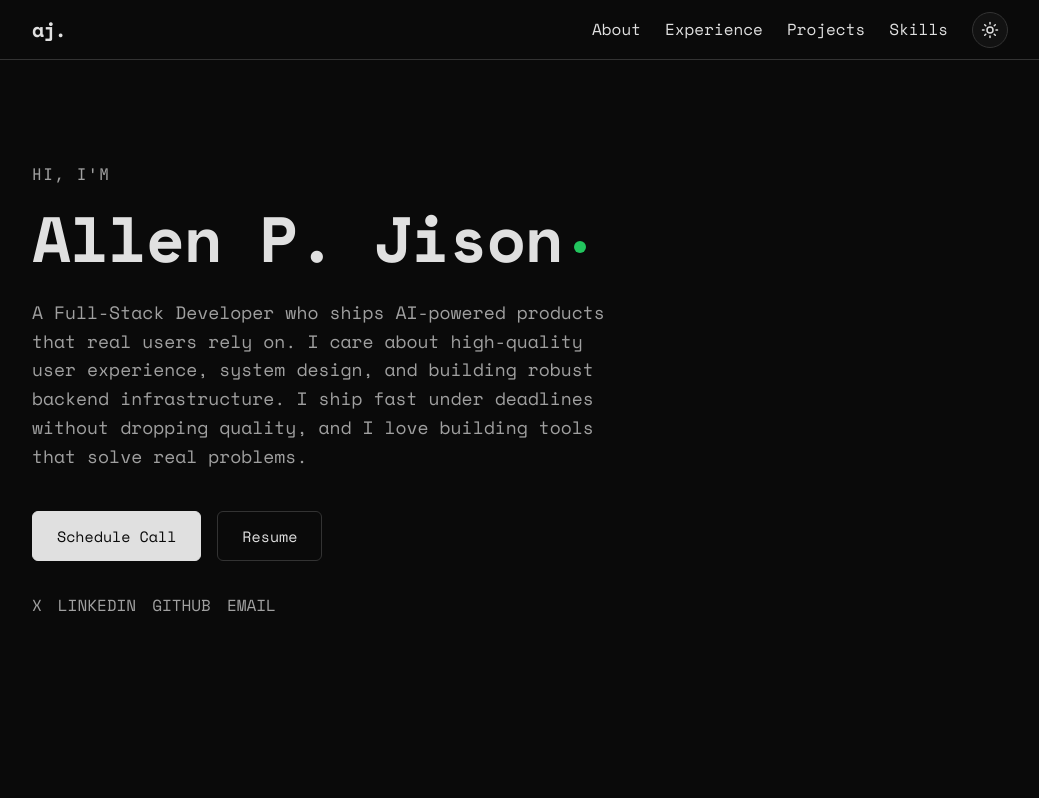
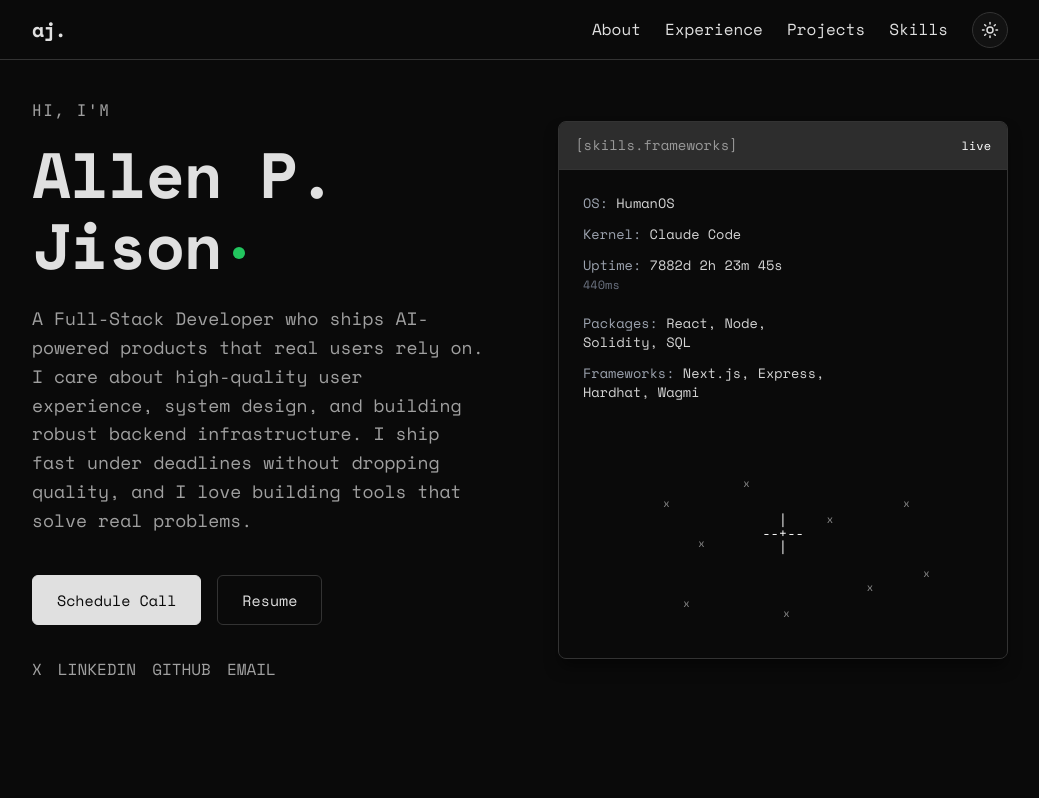
Before and after one commit to LyfSeeker/My-Portfolio, a React (Vite) app: page / in a window 1280 px wide. Shown: the top 798 px of the page, without its empty margins (120-1159 px from the left). Built offline with nearby package versions, Linux system fonts and the light colour scheme.

Commit message:
Add interactive SystemInfo terminal component

```diff
--- a/src/App.jsx
+++ b/src/App.jsx
@@ -4,7 +4,7 @@ import { Moon, Sun, ArrowUpRight } from 'lucide-react';
 import { FaGithub, FaLinkedin, FaInstagram } from 'react-icons/fa';
 import { FaXTwitter } from 'react-icons/fa6';
 import { SiGmail, SiBuymeacoffee } from 'react-icons/si';
-import { BootSequence, AsciiSphere, AsciiWave } from './components/TerminalFx';
+import { BootSequence, AsciiSphere, AsciiWave, SystemInfo } from './components/TerminalFx';
 import './App.css';
 
 function App() {
@@ -64,6 +64,9 @@ function App() {
                 <a href="https://github.com/LyfSeeker" target="_blank" rel="noopener noreferrer">GITHUB</a>
                 <a href="mailto:allenpjison@gmail.com">EMAIL</a>
               </div>
+            </div>
+            <div className="profile-img-container" style={{ width: '100%', maxWidth: '450px' }}>
+              <SystemInfo />
             </div>
           </div>
         </section>
--- a/src/components/TerminalFx.jsx
+++ b/src/components/TerminalFx.jsx
@@ -209,3 +209,141 @@ export const AsciiWave = () => {
     </div>
   );
 };
+
+// SYSTEM INFO / INTERACTIVE TERMINAL COMPONENT
+export const SystemInfo = () => {
+  const [uptime, setUptime] = useState(0);
+  const [mousePos, setMousePos] = useState({ x: 50, y: 50 });
+  const containerRef = useRef(null);
+
+  useEffect(() => {
+    // Start uptime at ~7882 days for the retro feel from the reference
+    setUptime(7882 * 24 * 3600 + 2 * 3600 + 23 * 60 + 40);
+    const timer = setInterval(() => setUptime(prev => prev + 1), 1000);
+    return () => clearInterval(timer);
+  }, []);
+
+  const handleMouseMove = (e) => {
+    if (!containerRef.current) return;
+    const rect = containerRef.current.getBoundingClientRect();
+    const x = ((e.clientX - rect.left) / rect.width) * 100;
+    const y = ((e.clientY - rect.top) / rect.height) * 100;
+    setMousePos({ x, y });
+  };
+
+  const formatUptime = (seconds) => {
+    const d = Math.floor(seconds / (3600*24));
+    const h = Math.floor(seconds % (3600*24) / 3600);
+    const m = Math.floor(seconds % 3600 / 60);
+    const s = Math.floor(seconds % 60);
+    return `${d}d ${h}h ${m}m ${s}s`;
+  };
+
+  // Generate some static stars/points for the constellation
+  const points = [
+    { x: 20, y: 30 }, { x: 40, y: 20 }, { x: 30, y: 50 },
+    { x: 60, y: 40 }, { x: 70, y: 70 }, { x: 25, y: 80 },
+    { x: 80, y: 30 }, { x: 50, y: 85 }, { x: 85, y: 65 }
+  ];
+
+  return (
+    <div className="terminal-card" style={{ height: '100%', display: 'flex', flexDirection: 'column' }}>
+      <div className="terminal-header" style={{ justifyContent: 'space-between' }}>
+        <div style={{ display: 'flex', alignItems: 'center', gap: '0.5rem' }}>
+          <span className="terminal-title" style={{ margin: 0 }}>[skills.frameworks]</span>
+        </div>
+        <span style={{color: '#fff', fontSize: '0.75rem'}}>live</span>
+      </div>
+
+      <div
+        ref={containerRef}
+        onMouseMove={handleMouseMove}
+        className="system-info-body"
+        style={{
+          padding: '1.5rem',
+          background: '#0a0a0a',
+          color: '#d4d4d4',
+          fontFamily: '"Space Mono", monospace',
+          fontSize: '0.85rem',
+          display: 'flex',
+          flexWrap: 'wrap-reverse',
+          gap: '2rem',
+          position: 'relative',
+          overflow: 'hidden',
+          flex: 1,
+          alignItems: 'center'
+        }}
+      >
+        {/* Interactive Constellation Area */}
+        <div style={{
+          flex: '1 1 200px',
+          position: 'relative',
+          height: '200px',
+          minWidth: '200px',
+          cursor: 'crosshair'
+        }}>
+          {/* Points that shift slightly away from mouse */}
+          {points.map((p, i) => {
+            const dx = p.x - mousePos.x;
+            const dy = p.y - mousePos.y;
+            const dist = Math.sqrt(dx*dx + dy*dy);
+            const moveX = dist < 30 ? (dx/dist) * 5 : 0;
+            const moveY = dist < 30 ? (dy/dist) * 5 : 0;
+
+            return (
+              <div key={i} style={{
+                position: 'absolute',
+                left: `${p.x}%`,
+                top: `${p.y}%`,
+                transform: `translate(${moveX}px, ${moveY}px)`,
+                color: '#888',
+                fontSize: '0.7rem',
+                transition: 'transform 0.2s ease-out'
+              }}>
+                x
+              </div>
+            );
+          })}
+
+          {/* Mouse tracking crosshair */}
+          <div style={{
+            position: 'absolute',
+            left: `${mousePos.x}%`,
+            top: `${mousePos.y}%`,
+            transform: 'translate(-50%, -50%)',
+            color: '#fff',
+            whiteSpace: 'pre',
+            textAlign: 'center',
+            lineHeight: '1',
+            pointerEvents: 'none',
+            transition: 'left 0.1s ease-out, top 0.1s ease-out'
+          }}>
+{`   |
+ --+--
+   |   `}
+          </div>
+        </div>
+
+        {/* System Text */}
+        <div style={{
+          flex: '1 1 250px',
+          zIndex: 1,
+          display: 'flex',
+          flexDirection: 'column',
+          gap: '0.75rem',
+          lineHeight: '1.4'
+        }}>
+          <div><span style={{color: '#9ca3af'}}>OS:</span> HumanOS</div>
+          <div><span style={{color: '#9ca3af'}}>Kernel:</span> Claude Code</div>
+          <div><span style={{color: '#9ca3af'}}>Uptime:</span> {formatUptime(uptime)}<br/><span style={{color: '#6b7280', fontSize: '0.75rem'}}>440ms</span></div>
+          <div style={{ marginTop: '0.5rem' }}>
+            <span style={{color: '#9ca3af'}}>Packages:</span> React, Node,<br/>Solidity, SQL
+          </div>
+          <div>
+            <span style={{color: '#9ca3af'}}>Frameworks:</span> Next.js, Express,<br/>Hardhat, Wagmi
+          </div>
+        </div>
+      </div>
+    </div>
+  );
+};
```
